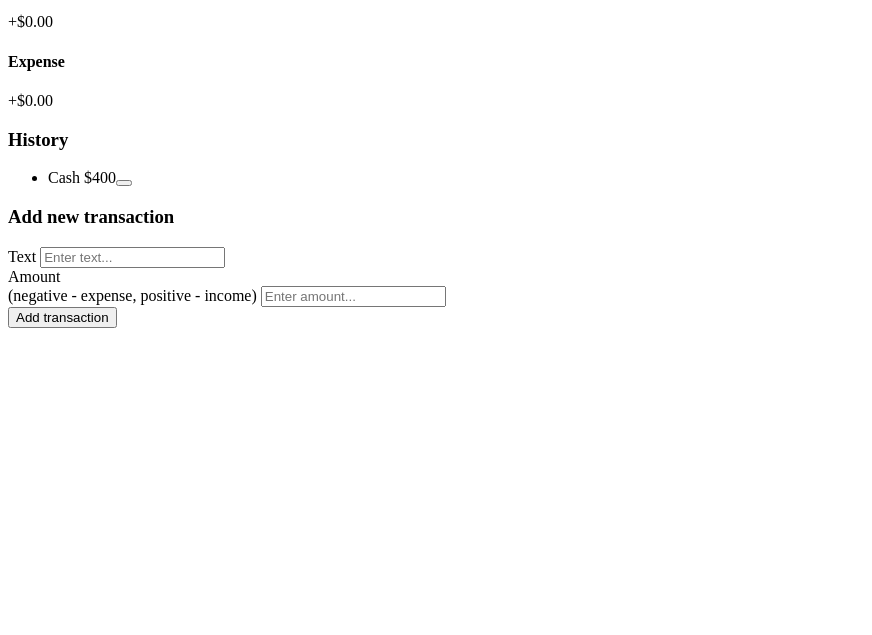
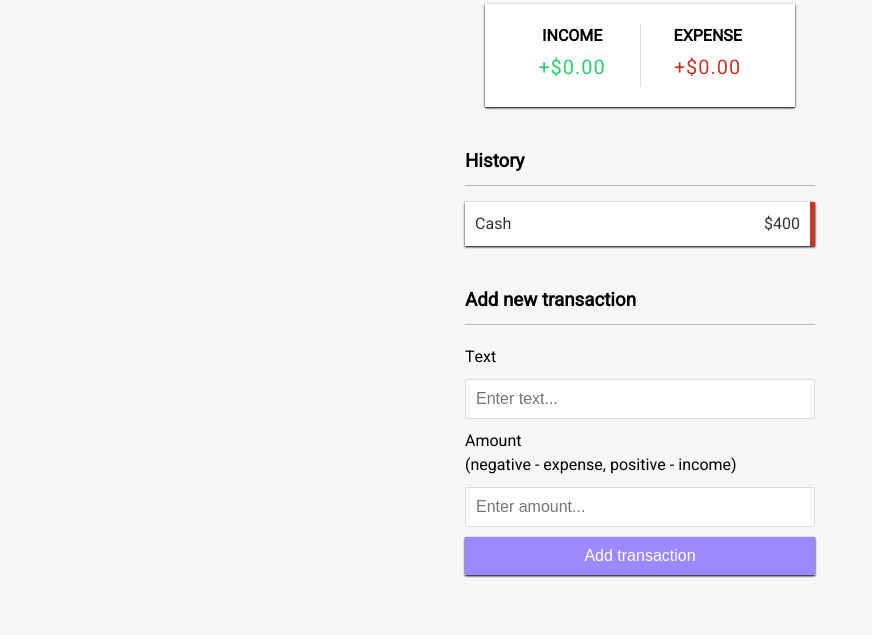
Before and after one commit to alext1112/expenseTracker, a plain HTML site: page index.html in a window 1280 px wide. Shown: the part 192-827 px from the top of the page, without its empty margins (0-872 px from the left). Before the commit the page ends 800 px from the top, so only its background shows below. Drawn offline with Linux system fonts and the light colour scheme.

Commit message:
CSS Styling

```diff
--- a/index.html
+++ b/index.html
@@ -4,6 +4,7 @@
   <meta charset="UTF-8">
   <meta name="viewport" content="width=device-width, initial-scale=1.0">
   <link rel="stylesheet" href="style.css">
+  <link rel="stylesheet" href="https://cdnjs.cloudflare.com/ajax/libs/font-awesome/5.13.0/css/all.min.css" integrity="sha256-h20CPZ0QyXlBuAw7A+KluUYx/3pK+c7lYEpqLTlxjYQ=" crossorigin="anonymous" />
   <title>Expense Tracker</title>
 </head>
 <body>
@@ -22,10 +23,10 @@
         <h4>Expense</h4>
         <p id="money-minus" class="money minus">+$0.00</p>
       </div>
-
+    </div>
       <h3>History</h3>
       <ul id="list" class="list">
-        <li class="minus">Cash <span>$400</span><button class="delete-btn"></button></li>
+        <li class="minus">Cash <span>$400</span><button class="delete-btn">x</button></li>
       </ul>
 
       <h3>Add new transaction</h3>
--- a/style.css
+++ b/style.css
@@ -0,0 +1,152 @@
+@import url('https://fonts.googleapis.com/css?family=Heebo&display=swap');
+
+:root {
+  --box-shadow: 0 1px 3px rgba(0, 0, 0, .12), 0 1px 2px rgba(0, 0, 0.24);
+}
+
+* {
+  box-sizing: border-box;
+}
+
+body {
+  font-family: 'Heebo' , sans-serif;
+  background-color: #f7f7f7;
+  display: flex;
+  flex-direction: column;
+  align-items: center;
+  justify-content: center;
+  margin: 0;
+  min-height: 100vh;
+}
+
+.container {
+  margin: 30px auto;
+  width: 350px;
+}
+
+h1 {
+  letter-spacing: 1px;
+  margin: 0;
+}
+
+h3 {
+  border-bottom: 1px solid #bbb;
+  padding-bottom: 10px;
+  margin: 40px 0 10px;
+}
+
+h4 {
+  margin: 0;
+  text-transform: uppercase;
+}
+
+.inc-exp-container {
+  background-color: white;
+  box-shadow: var(--box-shadow);
+  padding: 20px;
+  display: flex;
+  justify-content: space-between;
+  margin: 20px;
+}
+
+.inc-exp-container > div {
+  flex: 1;
+  text-align: center;
+}
+
+.inc-exp-container > div:first-of-type {
+  border-right: 1px solid #dedede;
+}
+
+.money {
+  font-size: 20px;
+  letter-spacing: 1px;
+  margin: 5px 0;
+}
+
+.money.plus {
+  color: #2ecc71;
+}
+
+.money.minus {
+  color: #c0392b;
+}
+
+label {
+  display: inline-block;
+  margin: 10px 0;
+}
+
+input[type="text"],
+input[type="number"] {
+  border: 1px solid #dedede;
+  border-radius: 2px;
+  display: block;
+  font-size: 16px;
+  padding: 10px;
+  width: 100%;
+}
+
+.btn {
+  cursor: pointer;
+  background-color: #9c88ff;
+  box-shadow: var(--box-shadow);
+  color: white;
+  border: none;
+  display: block;
+  font-size: 16px;
+  margin: 10px 0 30px;
+  padding: 10px;
+  width: 100%;
+}
+
+.btn:focus,
+.delete-btn:focus {
+  outline: 0;
+}
+
+.list {
+  list-style-type: none;
+  padding: 0;
+  margin-bottom: 40px;
+}
+
+.list li {
+  background-color: white;
+  box-shadow: var(--box-shadow);
+  color: #333;
+  display: flex;
+  justify-content: space-between;
+  position: relative;
+  padding: 10px;
+  margin: 10px 0;
+}
+
+.list li.plus {
+  border-right: 5px solid #2ecc71;
+}
+
+.list li.minus {
+  border-right: 5px solid #c0392b;
+}
+
+.delete-btn {
+  cursor: pointer;
+  background-color: #e74c3c;
+  border: 0;
+  color: white;
+  font-size: 20px;
+  line-height: 20px;
+  padding: 2px 5px;
+  outline: 0;
+  position: absolute;
+  top: 50%;
+  left: 0;
+  transform: translate(-100%, -50%);
+  opacity: 0;
+  transition: opacity 0.3s ease;
+}
+
+.list li:hover .delete-btn {
+  opacity: 1;
+}
```
